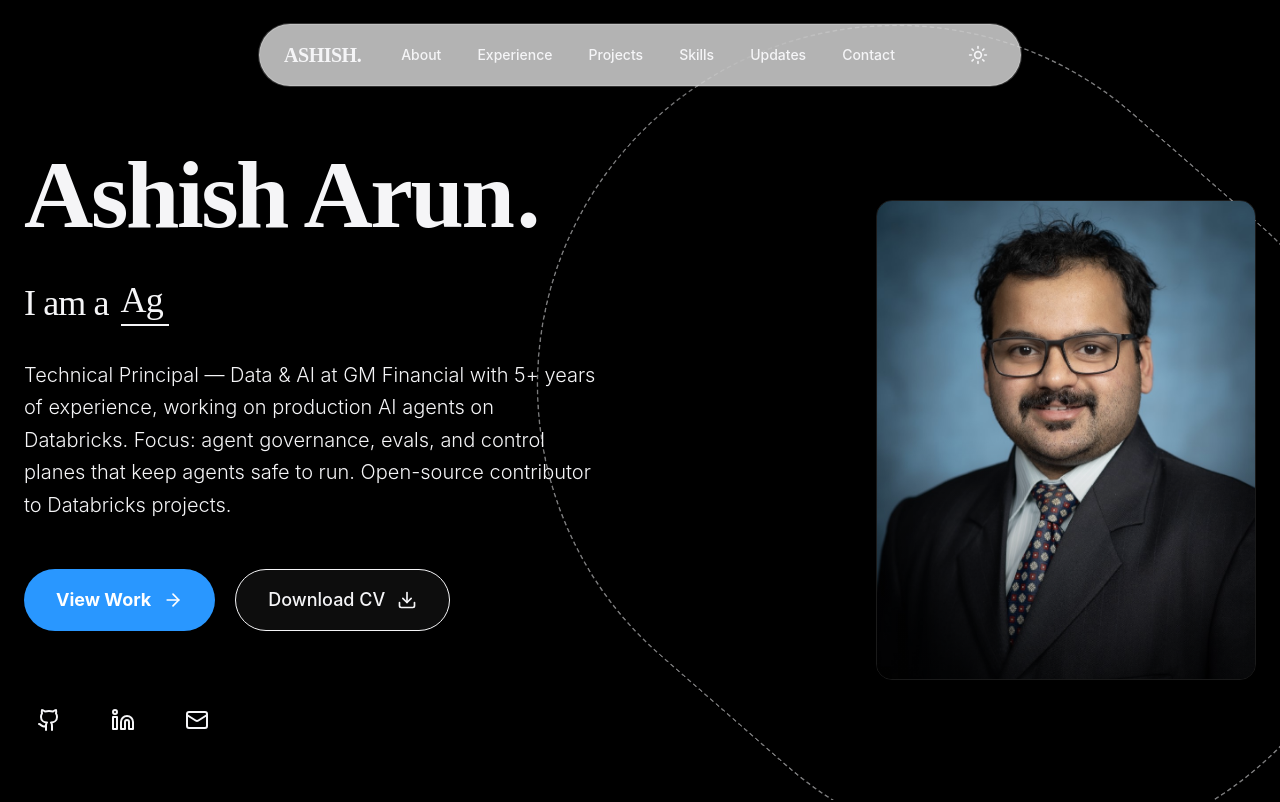
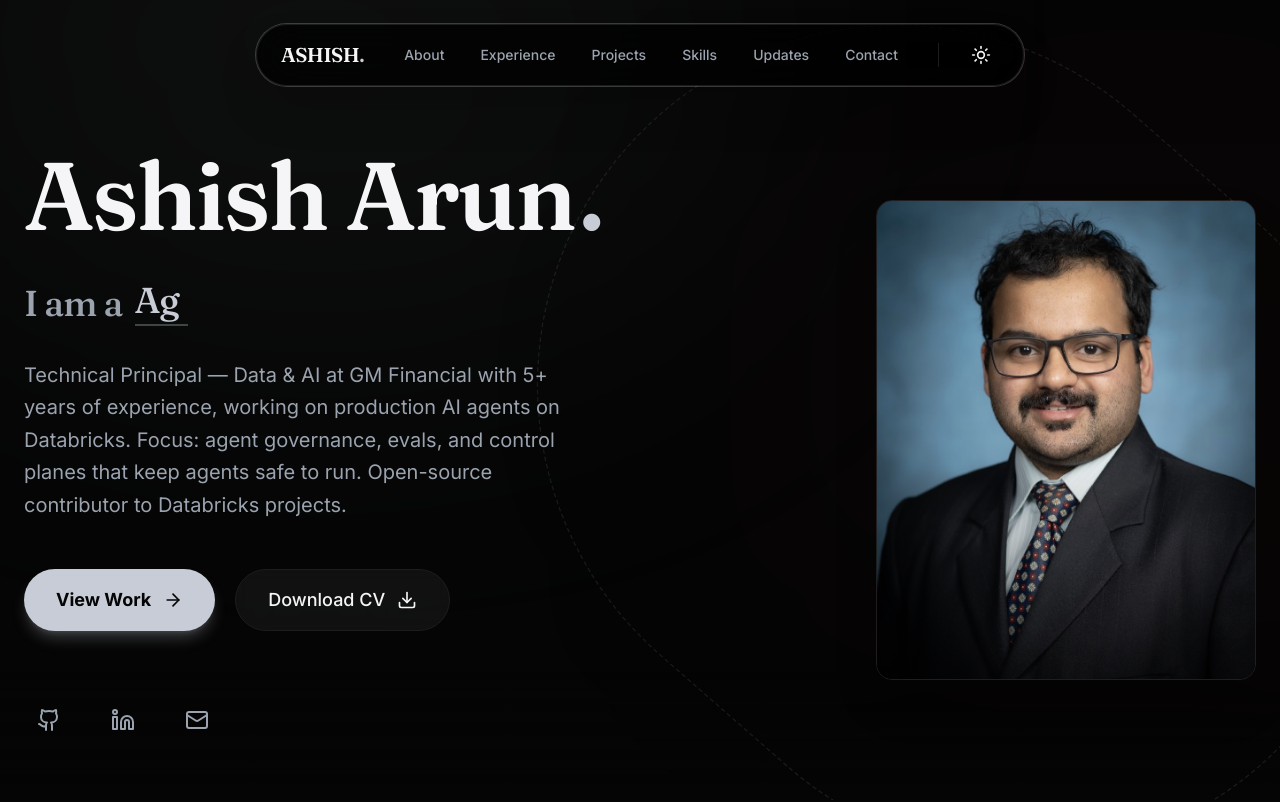
Before and after one commit to ash1sh95/ash1sh95.github.io, a React (Vite) app: page / in a window 1280 px wide. Shown: the top 802 px of the page. Built offline with nearby package versions, Linux system fonts and the light colour scheme; the HTML template or start-up script is replaced by a standard one.

Commit message:
Design polish: Obsidian & Platinum editorial aesthetic, principal-level hierarchy

```diff
--- a/src/index.css
+++ b/src/index.css
@@ -1,17 +1,74 @@
+@import url('https://fonts.googleapis.com/css2?family=Fraunces:wght@500;600&family=Inter:wght@400;500;600;700&family=JetBrains+Mono:wght@400;500&display=swap');
 @import "tailwindcss";
 
+@custom-variant dark (&:where(.dark, .dark *));
+
+/* Semantic tokens resolve through the runtime CSS variables in @layer base,
+   so utilities (bg-background, text-primary, ...) switch with the .dark class. */
+@theme inline {
+  --color-primary: var(--color-primary);
+  --color-secondary: var(--color-secondary);
+  --color-background: var(--color-background);
+  --color-surface: var(--color-surface);
+  --color-text: var(--color-text);
+  --color-text-muted: var(--color-text-muted);
+  --color-border: var(--color-border);
+}
+
 @theme {
-  --font-sans: 'Inter', sans-serif;
-  --font-mono: 'Space Mono', monospace;
-  --font-display: 'Playfair Display', serif;
+  --font-sans: 'Inter', ui-sans-serif, system-ui, sans-serif;
+  --font-mono: 'JetBrains Mono', ui-monospace, SFMono-Regular, monospace;
+  --font-display: 'Fraunces', Georgia, 'Times New Roman', serif;
+
+  /* Obsidian & Platinum — executive editorial dark.
+     Surfaces: near-black obsidian. Accent: platinum/silver.
+     Signature: deep burgundy, used sparingly. No gold. */
+  --color-obsidian: #050505;
+  --color-obsidian-950: #050505;
+  --color-obsidian-900: #0A0A0B;
+  --color-obsidian-800: #101013;
+  --color-obsidian-700: #17171C;
+  --color-charcoal: #0F0F0F;
+
+  --color-platinum-100: #E8EBF0;
+  --color-platinum-200: #DDE1E8;
+  --color-platinum-300: #C7CCD6;
+  --color-platinum-400: #AEB5C2;
+  --color-platinum-500: #8E97A5;
+  --color-platinum-600: #646E7D;
+  --color-platinum-700: #454D59;
+
+  --color-burgundy-400: #93303F;
+  --color-burgundy-500: #7A1E2B;
+  --color-burgundy-600: #671824;
+  --color-burgundy-700: #52121C;
+
+  /* Legacy accent names remapped to platinum values — class names stay
+     stable, hues do not: the rendered theme has no gold accent. */
+  --color-gold: #C7CCD6;
+  --color-silver: #C7CCD6;
+
+  --animate-float: float 6s ease-in-out infinite;
+  --animate-shimmer: shimmer 2s linear infinite;
+  --animate-spin-slow: spin 15s linear infinite;
+
+  @keyframes float {
+    0%, 100% { transform: translateY(0); }
+    50% { transform: translateY(-20px); }
+  }
+
+  @keyframes shimmer {
+    0% { background-position: -200% center; }
+    100% { background-position: 200% center; }
+  }
 }
 
 @layer base {
   :root {
     /* Light Mode Defaults - Premium */
-    --color-primary: #0066CC;
-    /* Deeper Blue */
-    --color-secondary: #5856D6;
+    --color-primary: #3A4356;
+    /* Platinum graphite (light mode) */
+    --color-secondary: #7A1E2B;
     --color-background: #FAFAFA;
     /* Cleaner White */
     --color-surface: #FFFFFF;
@@ -22,17 +79,17 @@
   }
 
   .dark {
-    /* Dark Mode Defaults - Obsidian & Gold/Blue hints */
-    --color-primary: #2997FF;
-    /* Vivid Blue */
-    --color-secondary: #BF5AF2;
-    /* Rich Purple */
-    --color-background: #000000;
-    /* True Black for OLED pop */
-    --color-surface: #0A0A0A;
-    /* Almost Black */
+    /* Dark Mode Defaults - Obsidian & Platinum */
+    --color-primary: #C7CCD6;
+    /* Platinum */
+    --color-secondary: #7A1E2B;
+    /* Burgundy signature */
+    --color-background: #050505;
+    /* Obsidian */
+    --color-surface: #0F0F0F;
+    /* Charcoal */
     --color-text: #F5F5F7;
-    --color-text-muted: #86868B;
+    --color-text-muted: #9BA3AF;
     --color-border: #1D1D1F;
   }
 
@@ -75,6 +132,11 @@
 
   .btn-primary:active {
     transform: scale(0.95);
+  }
+
+  /* Platinum fill in dark mode needs dark text for contrast */
+  .dark .btn-primary {
+    color: #050505;
   }
 
   .glass-panel {
```
